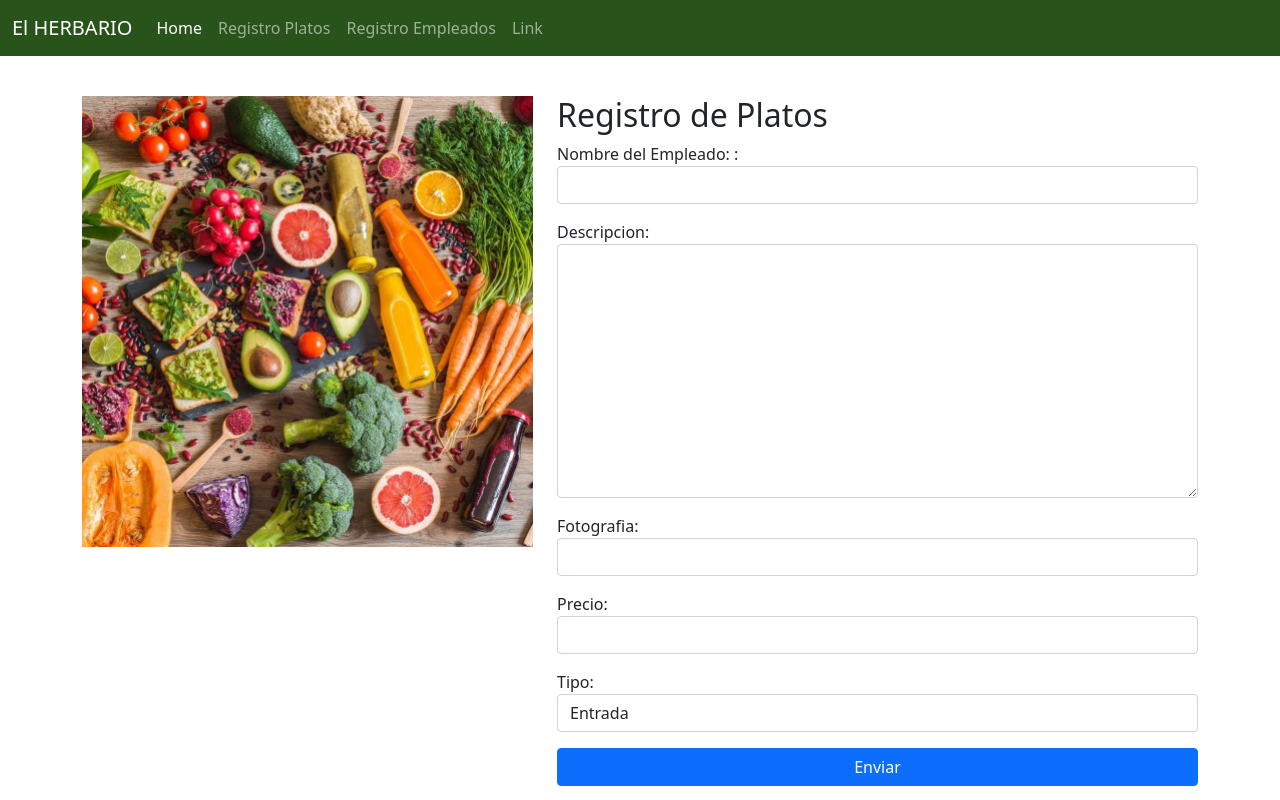
After one commit to guillesouto/NTS11-herbolario-el-restaurante, a Django app: page /platos/ in a window 1280 px wide. The commit adds this page. Run offline with Django 4.2, Linux system fonts and the light colour scheme.

Commit message:
Hacemos los Formularios en Pyton

```diff
--- a/config/config/urls.py
+++ b/config/config/urls.py
@@ -16,10 +16,12 @@ Including another URLconf
 from django.contrib import admin
 from django.urls import path
 
-from web.views import Home
+from web.views import Home, Platos, Empleados
 
 urlpatterns = [
     path('admin/', admin.site.urls),
 
-    path('', Home)
+    path('', Home, name='home'),
+    path('platos/', Platos, name='platos'),
+    path('empleados/', Empleados, name='empleados')
 ]
--- /dev/null
+++ b/config/web/formularios/formularioPlatos.py
@@ -0,0 +1,35 @@
+from django import forms
+
+class FormularioPlatos(forms.Form):
+
+    PLATOS=(
+        (1, 'Entrada'),
+        (2, 'Plato Fuerte'),
+        (3, 'Postre')
+    )
+
+    nombre=forms.CharField(
+        required=True,
+        max_length=10,
+        label= 'Nombre del Empleado: ',
+        widget=forms.TextInput(attrs={'class':'form-control mb-3'})
+    )
+    descripcion=forms.CharField(
+        required=False,
+        max_length=20,
+        widget=forms.Textarea(attrs={'class':'form-control mb-3'})
+    )
+    fotografia=forms.CharField(
+        required=True,
+        widget=forms.TextInput(attrs={'class':'form-control mb-3'})
+    )
+    precio=forms.CharField(
+        required=True,
+        max_length=20,
+        widget=forms.NumberInput(attrs={'class':'form-control mb-3'})
+    )
+    tipo=forms.ChoiceField(
+        required=True,
+        widget=forms.Select(attrs={'class':'form-control mb-3'}),
+        choices=PLATOS
+    )
--- a/config/web/templates/home.html
+++ b/config/web/templates/home.html
@@ -105,7 +105,9 @@
 
 
     </main>
-    <footer></footer>
+    <footer>
+
+    </footer>
 
 
     <!--JAVASCRIPT BOOSTRAP-->
--- /dev/null
+++ b/config/web/templates/menuplatos.html
@@ -0,0 +1,49 @@
+<!DOCTYPE html>
+<html lang="en">
+<head>
+    <meta charset="UTF-8">
+    <meta http-equiv="X-UA-Compatible" content="IE=edge">
+    <meta name="viewport" content="width=device-width, initial-scale=1.0">
+    <title>Document</title>
+    <!--CSS BOOSTRAP-->
+    <link href="https://cdn.jsdelivr.net/npm/bootstrap@5.0.2/dist/css/bootstrap.min.css" rel="stylesheet" integrity="sha384-EVSTQN3/azprG1Anm3QDgpJLIm9Nao0Yz1ztcQTwFspd3yD65VohhpuuCOmLASjC" crossorigin="anonymous">
+    <link rel="stylesheet" href="../static/styles/estilosHome.css">
+    <link rel="stylesheet" href="https://cdnjs.cloudflare.com/ajax/libs/animate.css/4.1.1/animate.min.css"/>
+</head>
+<body>
+
+    <header>
+        {% include './shared/menu.html' %}
+    </header>
+
+    <br><br>
+
+    <main>
+
+        <div class="container mt-5">
+            <div class="row">
+                <div class="col-12 col-md-5">
+                    <img src="../static/img/vegetales.jpg" alt="vegetales" class="w-100 img-fluid">
+                </div>
+                <div class="col-12 col-md-7">
+                    <h2>Registro de Platos</h2>
+                    <form action="">
+                        {{formulario}}
+                        <button type="submit" class="btn btn-primary w-100">Enviar</button>
+                    </form>
+                </div>
+            </div>
+        </div>
+
+    </main>
+
+
+
+    <!--JAVASCRIPT BOOSTRAP-->
+    <script src="https://cdn.jsdelivr.net/npm/bootstrap@5.0.2/dist/js/bootstrap.bundle.min.js" integrity="sha384-MrcW6ZMFYlzcLA8Nl+NtUVF0sA7MsXsP1UyJoMp4YLEuNSfAP+JcXn/tWtIaxVXM" crossorigin="anonymous"></script>
+    <script src="js/wow.min.js"></script>
+        <script>
+            new WOW().init();
+        </script>
+</body>
+</html>
--- a/config/web/templates/shared/menu.html
+++ b/config/web/templates/shared/menu.html
@@ -1,24 +1,23 @@
 <nav class="navbar navbar-expand-lg menu navbar-dark fixed-top">
     <div class="container-fluid">
-      <a class="navbar-brand" href="#">Navbar</a>
+      <a class="navbar-brand" href="{% url 'home' %}">El HERBARIO</a>
       <button class="navbar-toggler" type="button" data-bs-toggle="collapse" data-bs-target="#navbarSupportedContent" aria-controls="navbarSupportedContent" aria-expanded="false" aria-label="Toggle navigation">
         <span class="navbar-toggler-icon"></span>
       </button>
       <div class="collapse navbar-collapse" id="navbarSupportedContent">
         <ul class="navbar-nav me-auto mb-2 mb-lg-0">
           <li class="nav-item">
-            <a class="nav-link active" aria-current="page" href="#">Home</a>
+            <a class="nav-link active" aria-current="page" href="{% url 'home' %}">Home</a>
+          </li>
+          <li class="nav-item">
+            <a class="nav-link" href="{% url 'platos' %}">Registro Platos</a>
+          </li>
+          <li class="nav-item">
+            <a class="nav-link" href="{% url 'empleados' %}">Registro Empleados</a>
           </li>
           <li class="nav-item">
             <a class="nav-link" href="#">Link</a>
           </li>
-          <li class="nav-item dropdown">
-            <a class="nav-link dropdown-toggle" href="#" id="navbarDropdown" role="button" data-bs-toggle="dropdown" aria-expanded="false">
-              Dropdown
-            </a>
-            <ul class="dropdown-menu" aria-labelledby="navbarDropdown">
-              <li><a class="dropdown-item" href="#">Action</a></li>
-          </li>
       </div>
     </div>
   </nav>
--- a/config/web/views.py
+++ b/config/web/views.py
@@ -1,8 +1,33 @@
 from django.shortcuts import render
-
+from web.formularios.formularioEmpleados import FormularioEmpleados
+from web.formularios.formularioPlatos import FormularioPlatos
 # Create your views here.
 
 #todas las vistas son funciones de python
 
 def Home(request):
     return render(request, 'home.html')
+
+def Platos(request):
+
+    #Esta vista va a utilizar un formulario de django
+    # debo crear entonces un objeto de la clase FormularioPlatos
+    formulario=FormularioPlatos()
+
+    #Creamos un Diccionario Para enviar el formulario al HTML(template)
+    data={
+        'formulario':formulario
+    }
+
+    return render(request, 'menuplatos.html', data)
+
+def Empleados(request):
+    #Esta vista va a utilizar un formulario de django
+    # debo crear entonces un objeto de la clase FormularioEmpleados
+    formulario=FormularioEmpleados()
+
+    #Creamos un Diccionario Para enviar el formulario al HTML(template)
+    data={
+        'formulario':formulario
+    }
+    return render(request, 'registrarEmpleados.html', data)
```
Also changed, not shown: config/web/formularios/formularioEmpleados.py (added, +47 -0 lines), config/web/templates/registrarEmpleados.html (added, +47 -0 lines), config/web/static/img/chefs.jpeg (added), config/web/static/img/vegetales.jpg (added).
